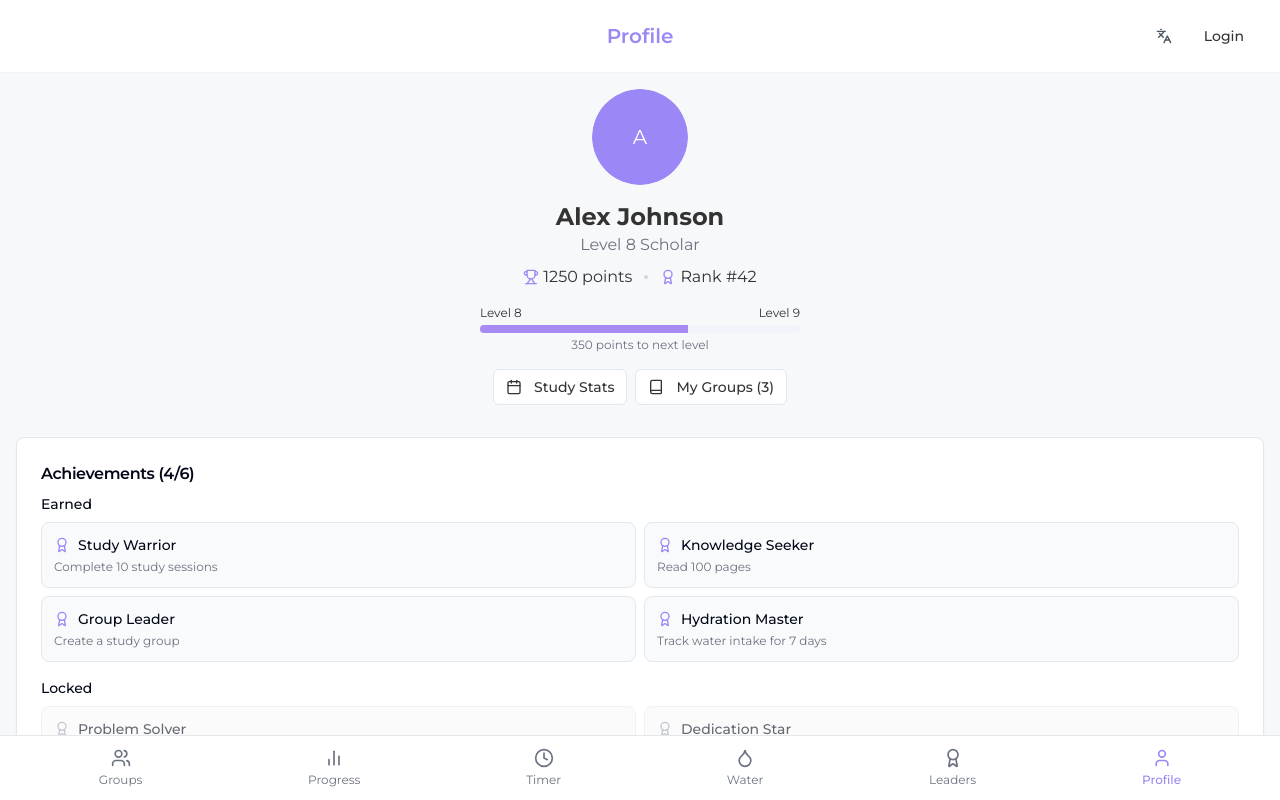
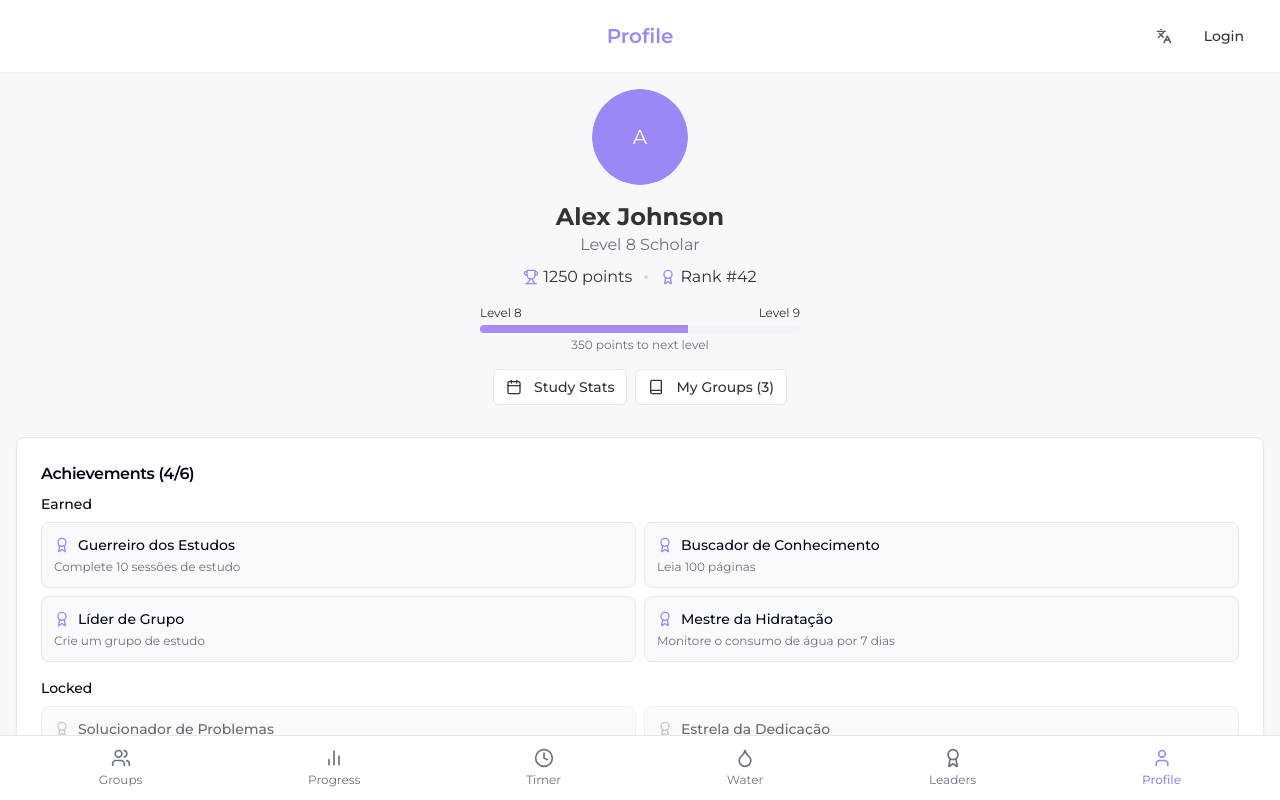
Before and after one commit to ClaudioBrasilia/study-group-boost, a React (Vite) app: page /profile in a window 1280 px wide. Shown: the top 800 px of the page. Built offline with nearby package versions, Linux system fonts and the light colour scheme.

Commit message:
Translate profile achievements to Portuguese

```diff
--- a/src/i18n/locales/pt.json
+++ b/src/i18n/locales/pt.json
@@ -222,6 +222,22 @@
     "weeklyReport": "Relatório Semanal",
     "progressSummary": "Resumo semanal do seu progresso",
     "logout": "Sair",
+    "achievementNames": {
+      "studyWarrior": "Guerreiro dos Estudos",
+      "knowledgeSeeker": "Buscador de Conhecimento",
+      "groupLeader": "Líder de Grupo",
+      "problemSolver": "Solucionador de Problemas",
+      "hydrationMaster": "Mestre da Hidratação",
+      "dedicationStar": "Estrela da Dedicação"
+    },
+    "achievementDescriptions": {
+      "studyWarrior": "Complete 10 sessões de estudo",
+      "knowledgeSeeker": "Leia 100 páginas",
+      "groupLeader": "Crie um grupo de estudo",
+      "problemSolver": "Complete 50 exercícios",
+      "hydrationMaster": "Monitore o consumo de água por 7 dias",
+      "dedicationStar": "Estude por 10 dias seguidos"
+    },
     "settings": {
       "profile": "Perfil",
       "security": "Segurança",
--- a/src/pages/Profile.tsx
+++ b/src/pages/Profile.tsx
@@ -20,12 +20,12 @@ const USER = {
   groups: 3,
   rank: 42,
   achievements: [
-    { id: '1', name: 'Study Warrior', description: 'Complete 10 study sessions', earned: true },
-    { id: '2', name: 'Knowledge Seeker', description: 'Read 100 pages', earned: true },
-    { id: '3', name: 'Group Leader', description: 'Create a study group', earned: true },
-    { id: '4', name: 'Problem Solver', description: 'Complete 50 exercises', earned: false },
-    { id: '5', name: 'Hydration Master', description: 'Track water intake for 7 days', earned: true },
-    { id: '6', name: 'Dedication Star', description: 'Study for 10 days in a row', earned: false },
+    { id: '1', nameKey: 'studyWarrior', descriptionKey: 'studyWarrior', earned: true },
+    { id: '2', nameKey: 'knowledgeSeeker', descriptionKey: 'knowledgeSeeker', earned: true },
+    { id: '3', nameKey: 'groupLeader', descriptionKey: 'groupLeader', earned: true },
+    { id: '4', nameKey: 'problemSolver', descriptionKey: 'problemSolver', earned: false },
+    { id: '5', nameKey: 'hydrationMaster', descriptionKey: 'hydrationMaster', earned: true },
+    { id: '6', nameKey: 'dedicationStar', descriptionKey: 'dedicationStar', earned: false },
   ]
 };
 
@@ -106,9 +106,9 @@ const Profile: React.FC = () => {
                 <div key={achievement.id} className="border rounded-lg p-3 bg-gray-50">
                   <div className="flex items-center mb-1">
                     <Award size={16} className="text-study-primary mr-2" />
-                    <span className="font-medium text-sm">{achievement.name}</span>
+                    <span className="font-medium text-sm">{t(`profile.achievementNames.${achievement.nameKey}`)}</span>
                   </div>
-                  <p className="text-xs text-gray-500">{achievement.description}</p>
+                  <p className="text-xs text-gray-500">{t(`profile.achievementDescriptions.${achievement.descriptionKey}`)}</p>
                 </div>
               ))}
             </div>
@@ -122,9 +122,9 @@ const Profile: React.FC = () => {
                   <div key={achievement.id} className="border rounded-lg p-3 bg-gray-50 opacity-60">
                     <div className="flex items-center mb-1">
                       <Award size={16} className="text-gray-400 mr-2" />
-                      <span className="font-medium text-sm">{achievement.name}</span>
+                      <span className="font-medium text-sm">{t(`profile.achievementNames.${achievement.nameKey}`)}</span>
                     </div>
-                    <p className="text-xs text-gray-500">{achievement.description}</p>
+                    <p className="text-xs text-gray-500">{t(`profile.achievementDescriptions.${achievement.descriptionKey}`)}</p>
                   </div>
                 ))}
               </div>
```
